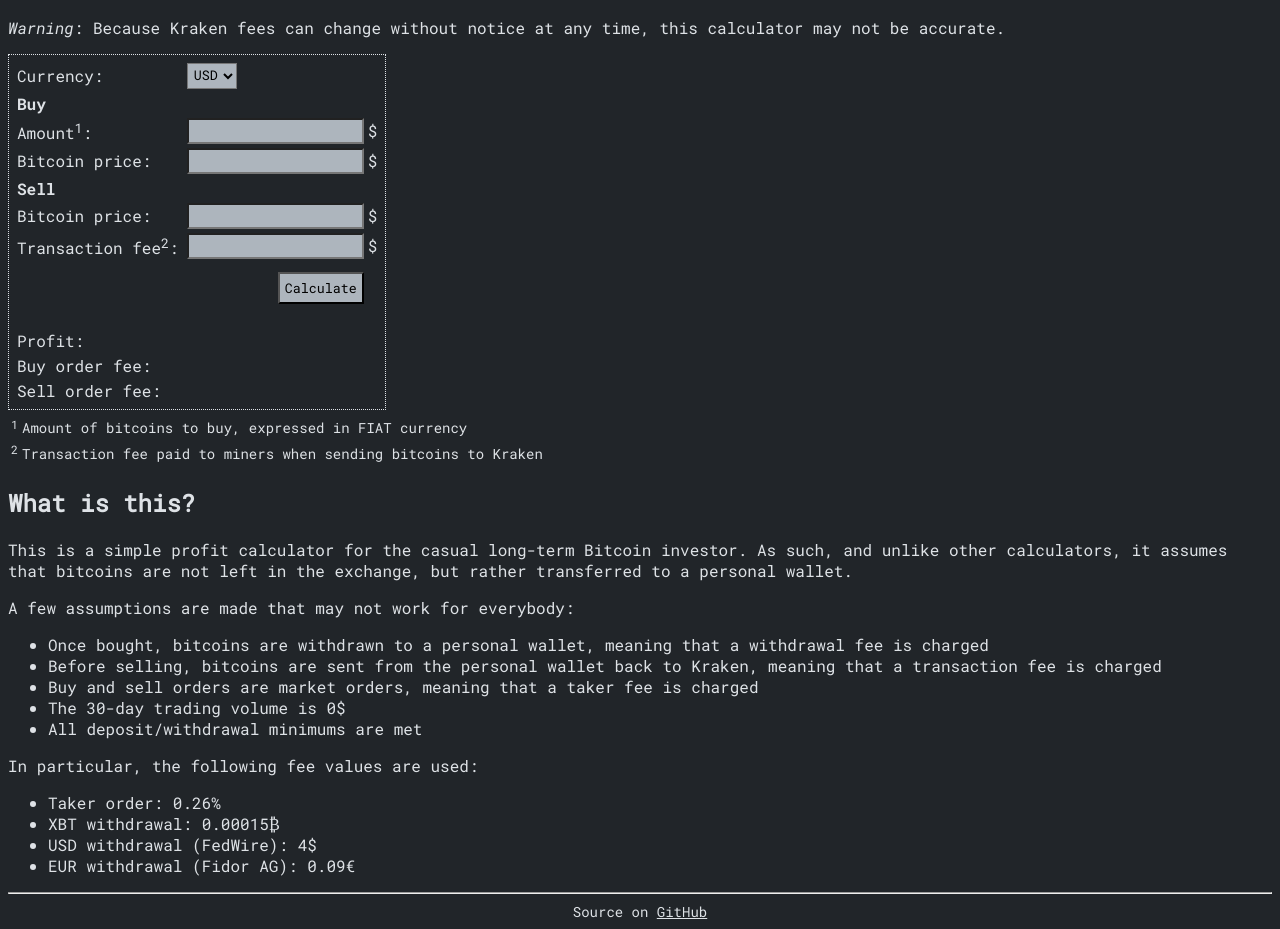
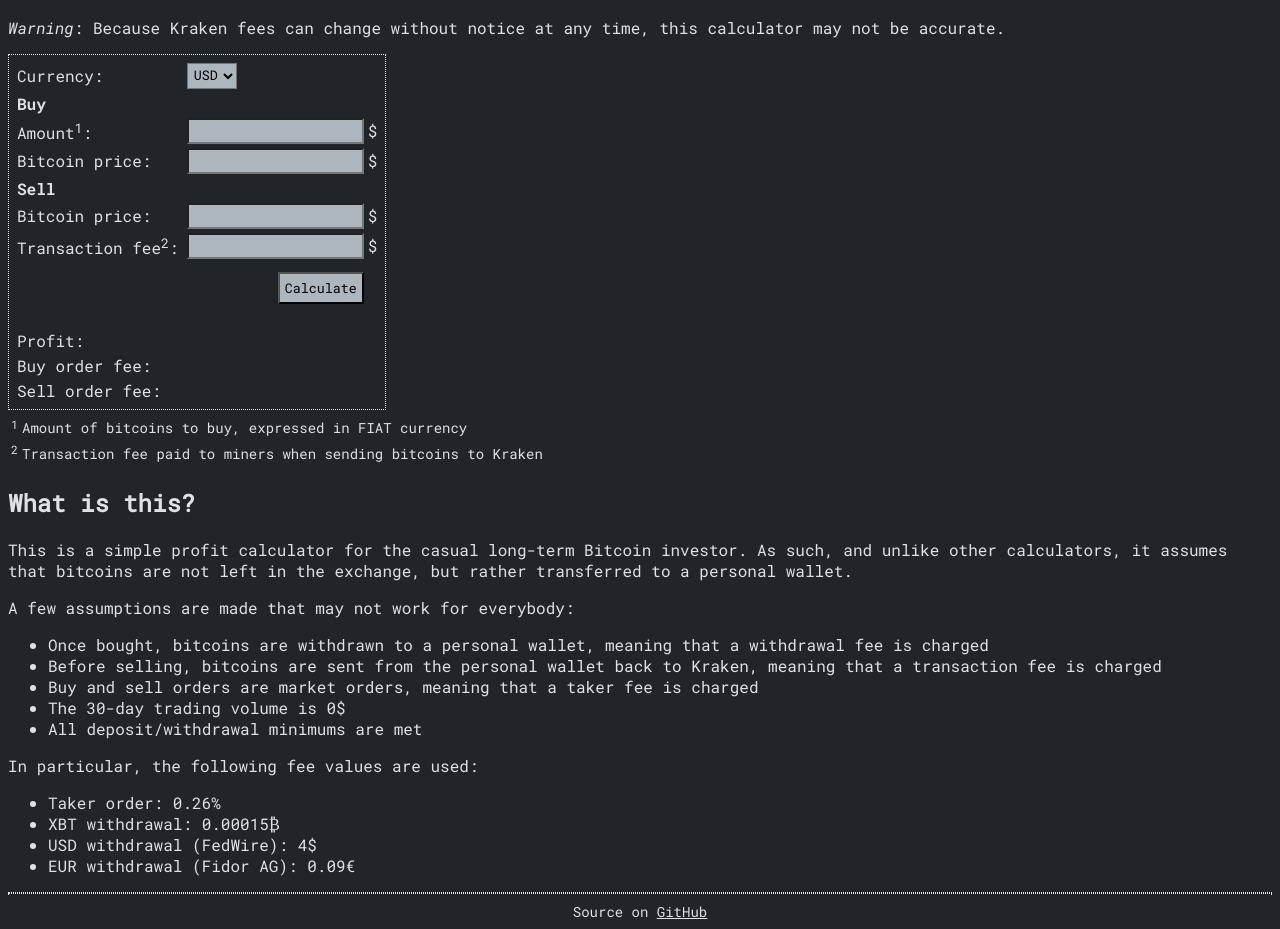
Before and after one commit to kraken-bitcoin-calc/kraken-bitcoin-calc.github.io, a website: page src/index.html in a window 1280 px wide. Shown: the part 55-984 px from the top of the page. Drawn offline with Linux system fonts and the light colour scheme.

Commit message:
Change footer <hr> height and style

```diff
--- a/src/index.html
+++ b/src/index.html
@@ -105,7 +105,7 @@
         <li>USD withdrawal (FedWire): 4$</li>
         <li>EUR withdrawal (Fidor AG): 0.09€</li>
     </ul>
-    <hr>
+    <hr id="footer-sep">
     <div class="footnotes" id="footer">Source on <a href="https://github.com/kraken-bitcoin-calc/kraken-bitcoin-calc.github.io">GitHub</a></div>
     <script src="script.js"></script>
 </body>
--- a/src/style.css
+++ b/src/style.css
@@ -127,3 +127,8 @@
 #footer {
     text-align: center;
 }
+
+#footer-sep {
+    height: 0px;
+    border-style: dotted;
+}
```
